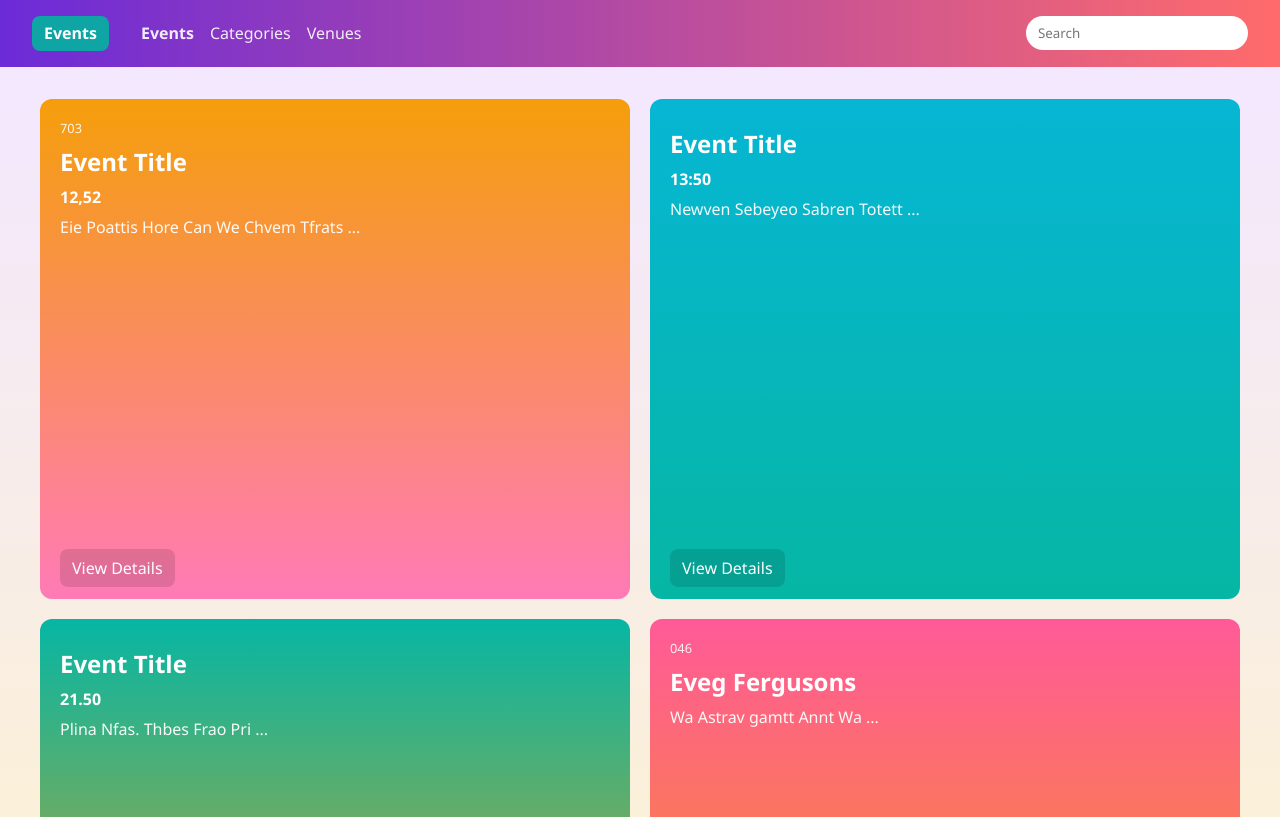
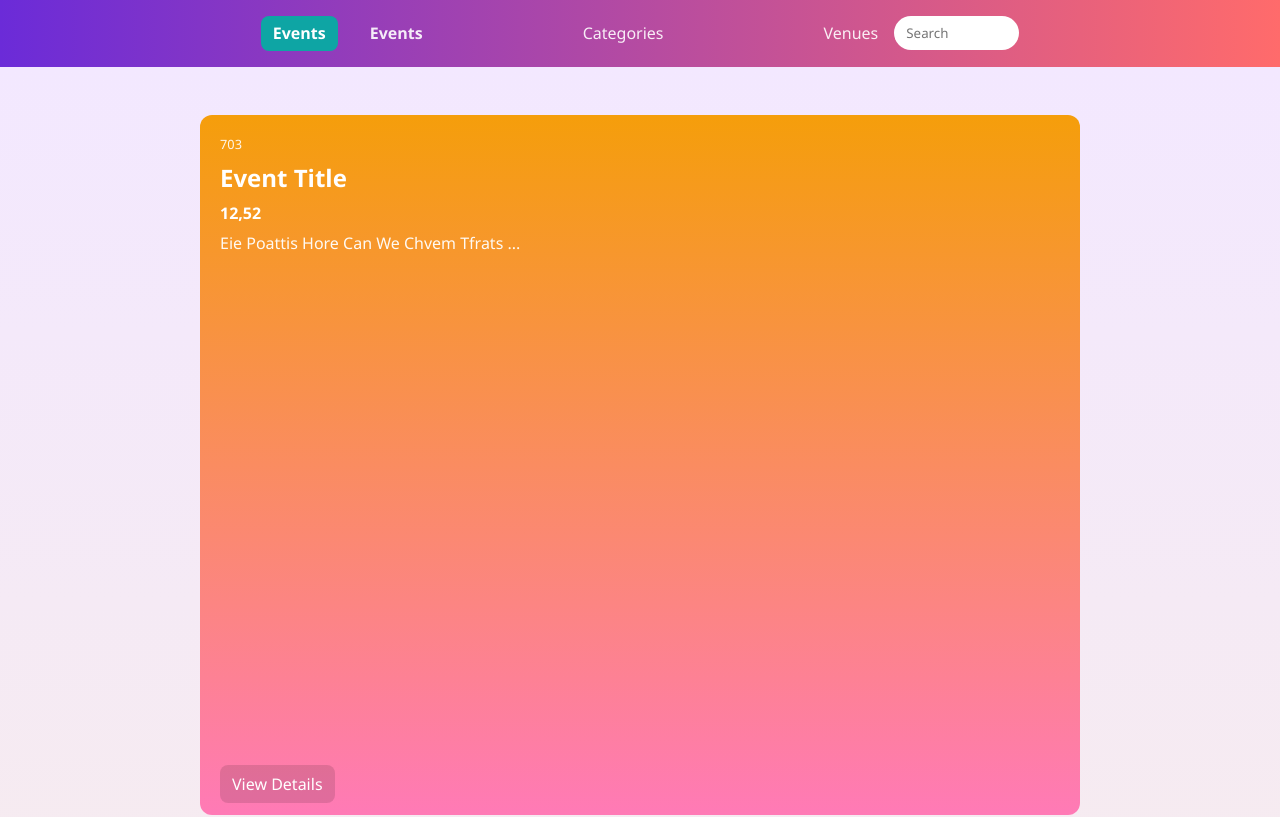
Before and after one commit to AlphaSolutionTechnology/Piaui-eventos-frontend, an Angular app: page /events in a window 1280 px wide. Shown: the top 817 px of the page. Built offline with nearby package versions, Linux system fonts and the light colour scheme.

Commit message:
Refactor events page CSS for improved layout and responsiveness

```diff
--- a/src/app/pages/events-page.css
+++ b/src/app/pages/events-page.css
@@ -1,16 +1,16 @@
-.events-root{width: 100%; height: 100%; overflow-x: hidden;}
+.events-root{width: 100%; height: 100%;  overflow-x: hidden;}
 :host { display:block; font-family: Inter, system-ui, Arial; }
-.topbar { display:flex; align-items:center; gap:1rem; padding:1rem 2rem; background:linear-gradient(90deg,#6b2bd8,#ff6b6b); color:white; }
+.topbar { display:flex; align-items:center; gap:1rem; padding:1rem 16.3rem; background:linear-gradient(90deg,#6b2bd8,#ff6b6b); color:white; max-width: 100%; overflow-x: hidden; }
 .brand { background:#0ea5a4; padding:0.4rem 0.75rem; border-radius:8px; font-weight:700 }
-.nav { display:flex; gap:1rem; margin-left:1rem }
-.nav a { color:rgba(255,255,255,0.9); text-decoration:none }
+.nav { display:flex; gap:1rem; margin-left:1rem ; gap:10rem; justify-content: center;  width: 100%;}
+.nav a { color:rgba(255,255,255,0.9); justify-content: center; text-decoration:none; justify-content: space-around; }
 .nav a.active { font-weight:700 }
-.search { margin-left:auto }
-.search input { padding:0.5rem 0.75rem; border-radius:999px; border:0 }
+.search {  }
+.search input { width: 100%;padding:0.5rem 0.75rem; border-radius:999px; border:0 }
 
 .grid-wrap { padding:2rem; background: linear-gradient(180deg,#f3e8ff, #fef3c7); min-height: calc(100vh - 72px); }
-.grid { display:grid; grid-auto-rows: 500px; grid-template-columns: repeat(auto-fill,minmax(500px, 1fr)); gap:1.25rem; max-width:1200px; margin:0 auto }
-.card { color:white; padding:1.25rem; border-radius:12px; display:flex; flex-direction:column; justify-content:space-between; min-height:220px }
+.grid { display:grid; grid-auto-rows: 700px; grid-template-columns: repeat(auto-fill,minmax(40rem, 1fr)); gap:1.25rem; max-width:75%; margin:0 auto; padding: 1rem; }
+.card { color:white; padding:1.25rem; border-radius:12px; display:flex; flex-direction:column; justify-content:space-between; min-height:220px; }
 .card-top { }
 .card-tag { opacity:0.9; font-size:0.8rem }
 .card-title { margin:0.5rem 0; font-size:1.5rem }
@@ -19,4 +19,4 @@
 .card-cta { margin-top:1rem }
 .btn { background:rgba(0,0,0,0.12); color:white; padding:0.5rem 0.75rem; border-radius:8px; text-decoration:none }
 
-@media (max-width:600px){ .topbar{padding:0.75rem 1rem} .grid-wrap{padding:1rem} }
+@media (max-width:600px){ .nav{display: none;} .topbar{padding:0.75rem 1rem} .grid-wrap{padding:1rem} .grid { display:grid; grid-auto-rows: 50vh; grid-template-columns: repeat(auto-fill,minmax(20rem, 1fr)); gap:1.25rem; max-width:100%; margin:0 auto } }
```
